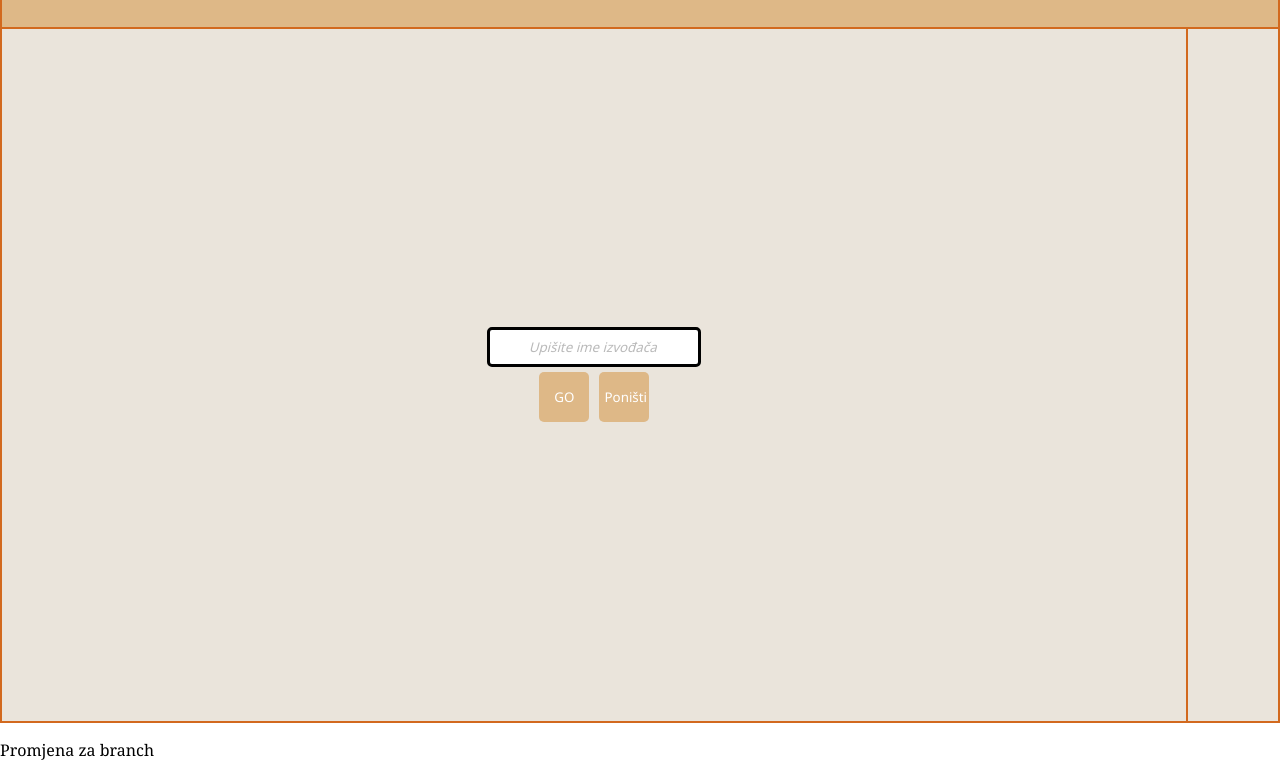
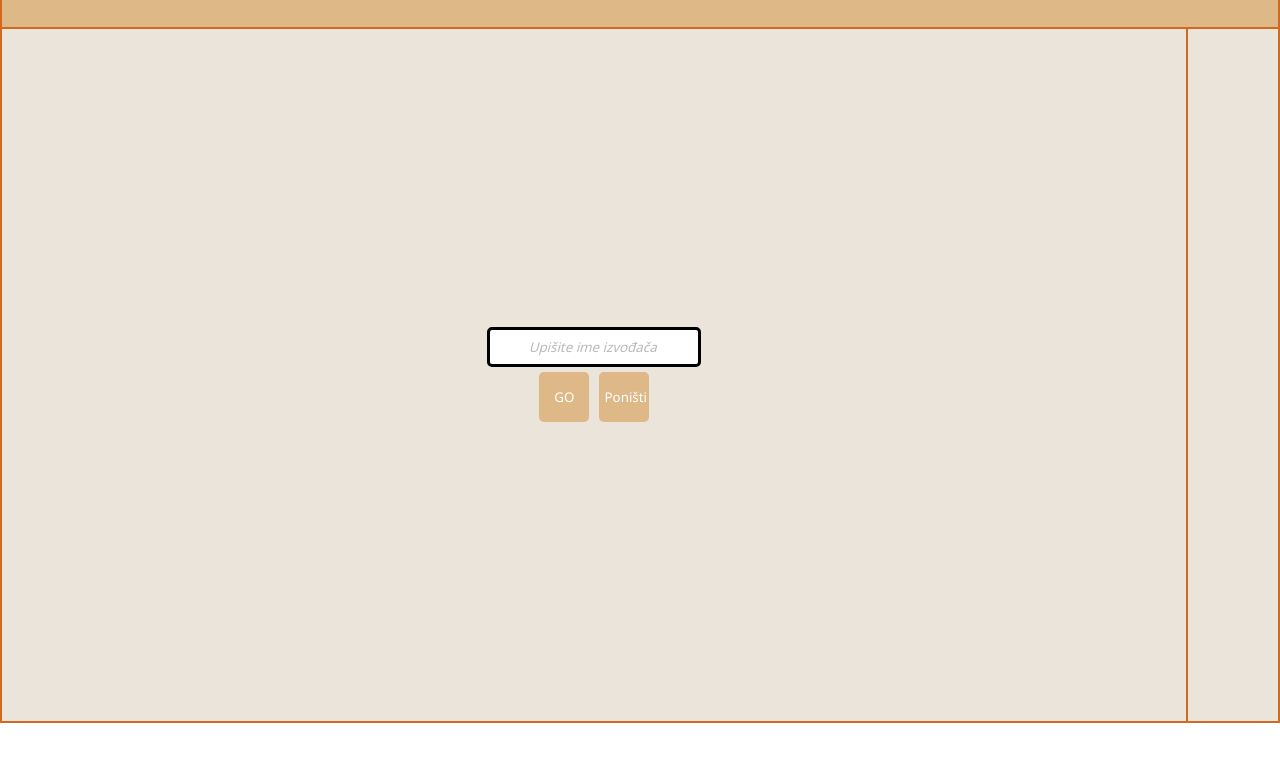
Before and after one commit to rvuk7/parijalniIspitJS, a plain HTML site: page index.html in a window 1280 px wide. Shown: the part 77-838 px from the top of the page. After the commit the page ends 800 px from the top, so only its background shows below. Drawn offline with Linux system fonts and the light colour scheme.

Commit message:
drugaPromjena

```diff
--- a/index.html
+++ b/index.html
@@ -38,6 +38,5 @@
         </tr>
       </tbody>
     </table>
-    <p>Promjena za branch</p>
   </body>
 </html>
```
